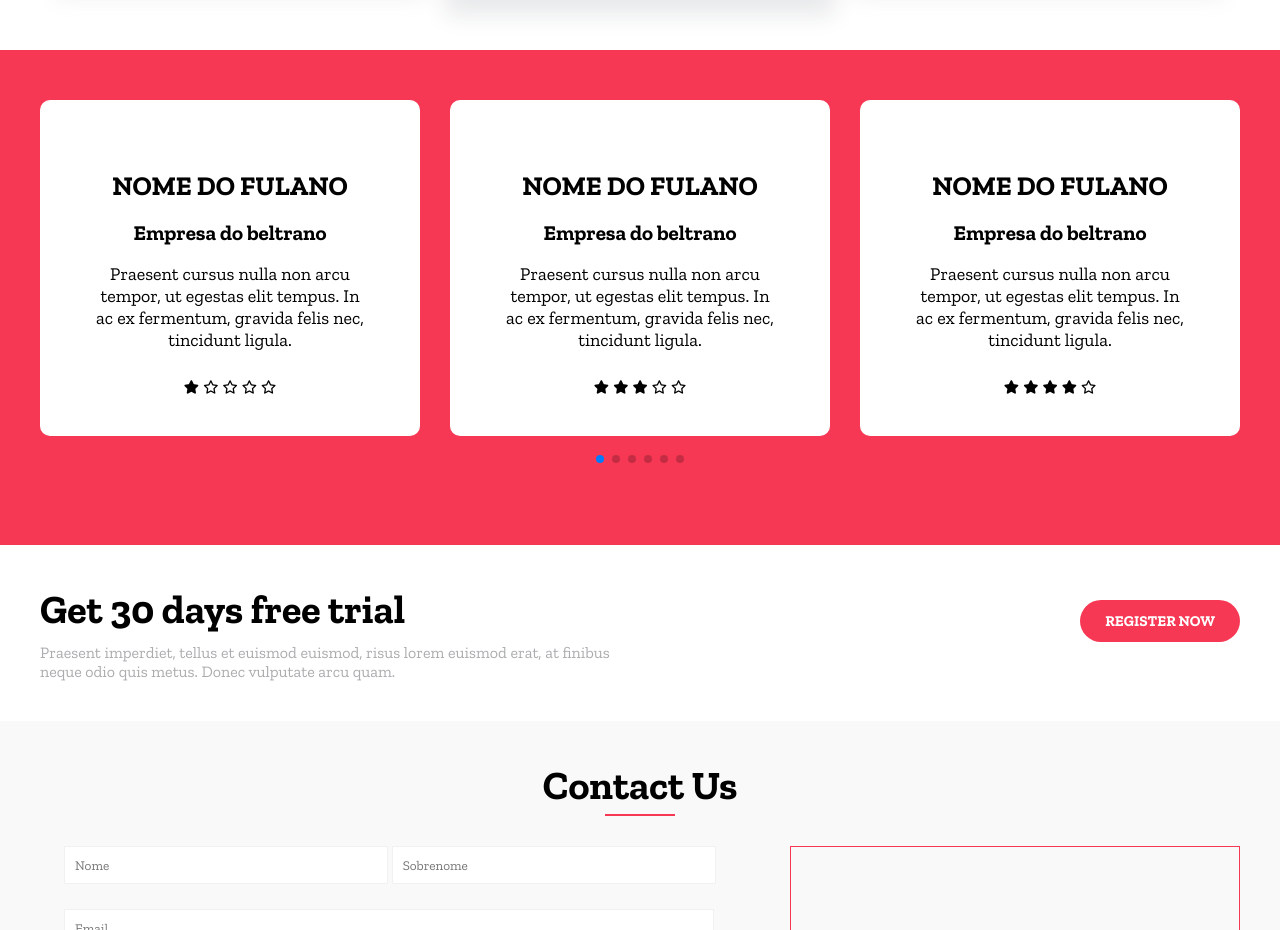
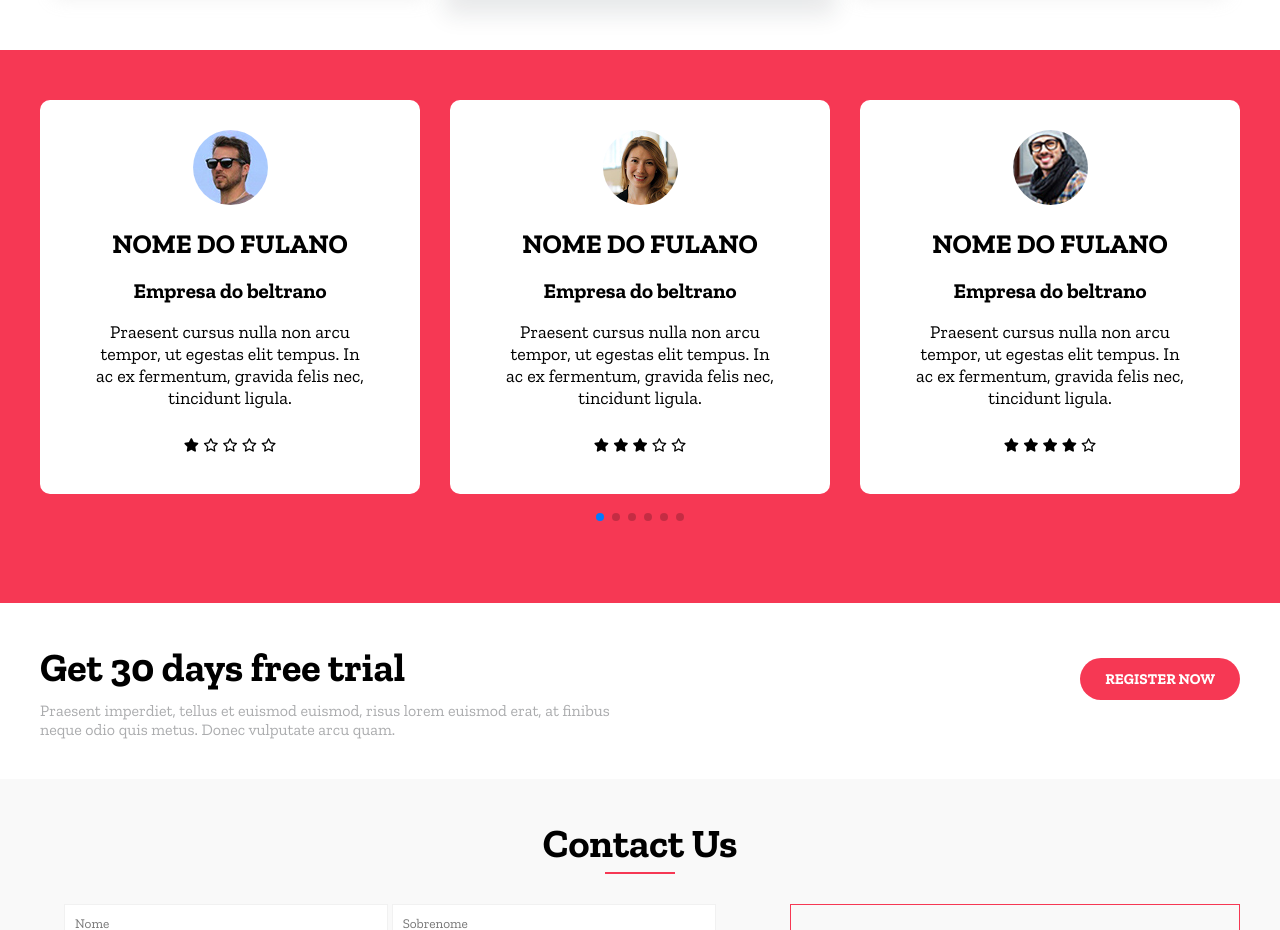
Before and after one commit to MarinhoRapha/Fusion-Reply, a plain HTML site: page index.html in a window 1280 px wide. Shown: the part 3480-4410 px from the top of the page. Drawn offline with nearby package versions, Linux system fonts and the light colour scheme; the site is published under a folder, as on GitHub Pages, so addresses that start at the root find nothing; grey boxes are pictures that could not be loaded.

Commit message:
Update index.html

```diff
--- a/index.html
+++ b/index.html
@@ -250,7 +250,7 @@
                 <div class="carrossel-slider swiper-wrapper">
 
                 <div class="carrossel-box swiper-slide">
-                    <div class="carrossel-box-img"><img src="/assets/testimonial/img3.jpg" alt=""></div><!-- img -->
+                    <div class="carrossel-box-img"><img src="assets/testimonial/img3.jpg" alt=""></div><!-- img -->
                     <h2>NOME DO FULANO</h2>
                     <h3>Empresa do beltrano</h3>
                     <p>Praesent cursus nulla non arcu tempor, ut egestas elit tempus. In ac ex fermentum, gravida felis nec, tincidunt ligula.</p>
@@ -262,7 +262,7 @@
                 </div><!--box-->
 
                 <div class="carrossel-box swiper-slide">
-                    <div class="carrossel-box-img"><img src="/assets/testimonial/img2.jpg" alt=""></div><!-- img -->
+                    <div class="carrossel-box-img"><img src="assets/testimonial/img2.jpg" alt=""></div><!-- img -->
                     <h2>NOME DO FULANO</h2>
                     <h3>Empresa do beltrano</h3>
                     <p>Praesent cursus nulla non arcu tempor, ut egestas elit tempus. In ac ex fermentum, gravida felis nec, tincidunt ligula.</p>
@@ -274,7 +274,7 @@
                 </div><!--box-->
 
                 <div class="carrossel-box swiper-slide">
-                    <div class="carrossel-box-img"><img src="/assets/testimonial/img1.jpg" alt=""></div><!-- img -->
+                    <div class="carrossel-box-img"><img src="assets/testimonial/img1.jpg" alt=""></div><!-- img -->
                     <h2>NOME DO FULANO</h2>
                     <h3>Empresa do beltrano</h3>
                     <p>Praesent cursus nulla non arcu tempor, ut egestas elit tempus. In ac ex fermentum, gravida felis nec, tincidunt ligula.</p>
@@ -286,7 +286,7 @@
                 </div><!--box-->
 
                 <div class="carrossel-box swiper-slide">
-                    <div class="carrossel-box-img"><img src="/assets/testimonial/img1.jpg" alt=""></div><!-- img -->
+                    <div class="carrossel-box-img"><img src="assets/testimonial/img1.jpg" alt=""></div><!-- img -->
                     <h2>NOME DO FULANO</h2>
                     <h3>Empresa do beltrano</h3>
                     <p>Praesent cursus nulla non arcu tempor, ut egestas elit tempus. In ac ex fermentum, gravida felis nec, tincidunt ligula.</p>
@@ -298,7 +298,7 @@
                 </div><!--box-->
 
                 <div class="carrossel-box swiper-slide">
-                    <div class="carrossel-box-img"><img src="/assets/testimonial/img1.jpg" alt=""></div><!-- img -->
+                    <div class="carrossel-box-img"><img src="assets/testimonial/img1.jpg" alt=""></div><!-- img -->
                     <h2>NOME DO FULANO</h2>
                     <h3>Empresa do beltrano</h3>
                     <p>Praesent cursus nulla non arcu tempor, ut egestas elit tempus. In ac ex fermentum, gravida felis nec, tincidunt ligula.</p>
@@ -310,7 +310,7 @@
                 </div><!--box-->
 
                 <div class="carrossel-box swiper-slide">
-                    <div class="carrossel-box-img"><img src="/assets/testimonial/img1.jpg" alt=""></div><!-- img -->
+                    <div class="carrossel-box-img"><img src="assets/testimonial/img1.jpg" alt=""></div><!-- img -->
                     <h2>NOME DO FULANO</h2>
                     <h3>Empresa do beltrano</h3>
                     <p>Praesent cursus nulla non arcu tempor, ut egestas elit tempus. In ac ex fermentum, gravida felis nec, tincidunt ligula.</p>
```
